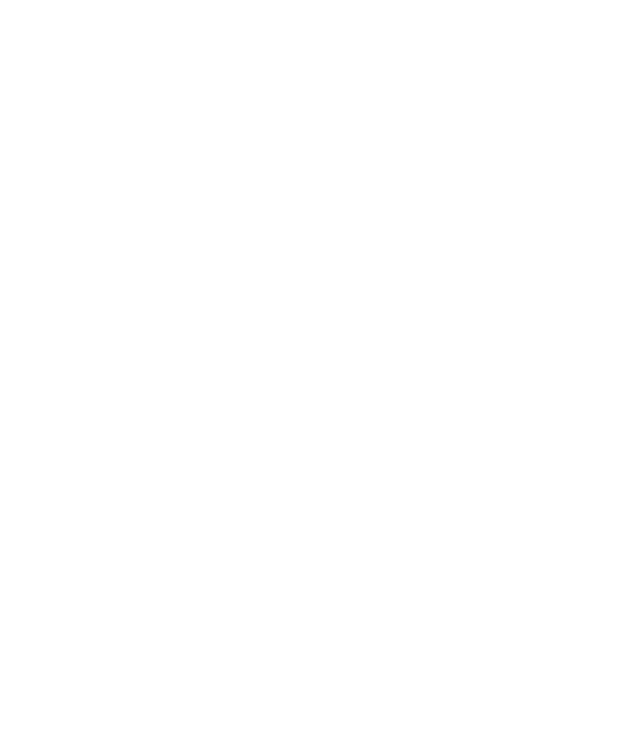
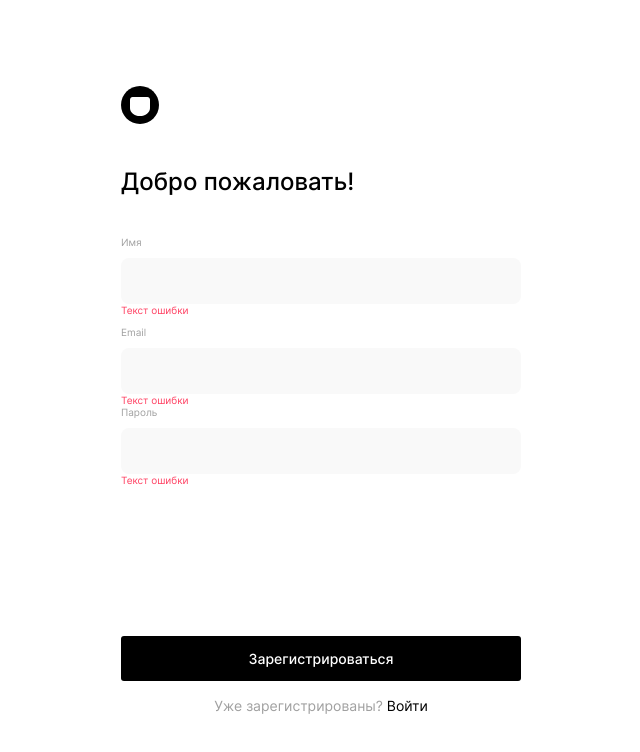
Before and after one commit to k-gnusarev/movies-explorer-frontend, a React (Create React App) app: page /signup in a window 1280 px wide. Shown: the top 752 px of the page, without its empty margins (319-959 px from the left). Built offline with nearby package versions, Linux system fonts and the light colour scheme.

Commit message:
add: register  page

```diff
--- a/src/components/Login/Login.css
+++ b/src/components/Login/Login.css
@@ -1,7 +1,6 @@
 /* TODO: адаптивная центровка по центру экрана */
 
 .login {
-  max-width: 400px;
   height: 100vh;
   margin: auto;
   display: flex;
@@ -9,6 +8,8 @@
 }
 
 .login__container {
+  width: 100%;
+  max-width: 400px;
   margin: auto;
   display: flex;
   flex-direction: column;
@@ -108,6 +109,8 @@
     margin-top: 56px;
     margin-bottom: 30px;
     align-items: center;
+    box-sizing: border-box;
+    padding: 0 30px;
   }
 
   .login__logo {
--- a/src/components/Register/Register.css
+++ b/src/components/Register/Register.css
@@ -0,0 +1,133 @@
+/* TODO: адаптивная центровка по центру экрана */
+
+.register {
+  height: 100vh;
+  margin: auto;
+  display: flex;
+  flex-direction: column;
+}
+
+.register__container {
+  width: 100%;
+  max-width: 400px;
+  margin: auto;
+  display: flex;
+  flex-direction: column;
+  justify-content: center;
+}
+
+.register__logo {
+  margin-bottom: 40px;
+}
+
+.register__input-section {
+  display: flex;
+  flex-direction: column;
+}
+
+.register__title {
+  font-size: 24px;
+  font-style: normal;
+  font-weight: 500;
+  line-height: 29px;
+
+  margin: 0;
+  margin-bottom: 40px;
+}
+
+.register__form {
+  display: flex;
+  flex-direction: column;
+}
+
+.register__label {
+  font-size: 10px;
+  line-height: 12px;
+  color: #a0a0a0;
+  margin-bottom: 10px;
+}
+
+.register__input {
+  box-sizing: border-box;
+  border: none;
+  outline: none;
+  background: #f9f9f9;
+  height: 46px;
+  border-radius: 8px;
+  padding: 15px;
+  font-size: 13px;
+  line-height: 16px;
+}
+
+.register__input:invalid{
+  color: #ff4062;
+}
+
+.register__error-label {
+  font-size: 10px;
+  line-height: 12px;
+  color: #ff4062
+}
+
+.register__error-label:first-of-type {
+  margin-bottom: 10px;
+}
+
+.register__button {
+  color: #fff;
+  background: #000;
+  margin: 150px 0 16px;
+  height: 45px;
+  border-radius: 3px;
+  padding: 0;
+  border: none;
+  outline: none;
+
+  font-size: 14px;
+  font-weight: 500;
+  line-height: 17px;
+}
+
+.register__text {
+  margin: 0;
+  padding: 0;
+  text-align: center;
+  color: #a0a0a0;
+  font-size: 14px;
+  line-height: 17px;
+}
+
+.register__link {
+  text-decoration: none;
+  font-size: 14px;
+  line-height: 17px;
+  color: #000;
+  transition: opacity .5s;
+}
+
+.register__link:hover {
+  opacity: .7;
+}
+
+@media screen and (max-width: 767px) {
+  .register__container {
+    margin-top: 56px;
+    margin-bottom: 30px;
+    align-items: center;
+    box-sizing: border-box;
+    padding: 0 30px;
+  }
+
+  .register__logo {
+    margin-bottom: 50px;
+  }
+
+  .register__form {
+    width: 100%;
+    margin: 0 30px;
+  }
+
+  .register__error-label:first-of-type {
+    margin-bottom: 20px;
+  }
+}
--- a/src/components/Register/Register.js
+++ b/src/components/Register/Register.js
@@ -1,9 +1,29 @@
 import React from 'react';
 import './Register.css';
+import { Link } from 'react-router-dom';
+import logo from '../../images/logo-header.svg';
 
 export default function Register(props) {
   return (
-    <>
-    </>
+    <section className='register'>
+      <div className='register__container'>
+
+        <Link className='register__link' to='/'><img className='register__logo' src={logo} alt='Перейти на главную страницу' /></Link>
+        <h2 className='register__title'>Добро пожаловать!</h2>
+        <form className='register__form'>
+          <label className='register__label'>Имя</label>
+          <input className='register__input' />
+          <span className='register__error-label'>Текст ошибки</span>
+          <label className='register__label'>Email</label>
+          <input type='email' className='register__input' />
+          <span className='register__error-label'>Текст ошибки</span>
+          <label className='register__label'>Пароль</label>
+          <input type='password' className='register__input' />
+          <span className='register__error-label'>Текст ошибки</span>
+          <button className='register__button'>Зарегистрироваться</button>
+        </form>
+        <p className='register__text'>Уже зарегистрированы? <Link to='/signin' className='register__link'>Войти</Link></p>
+      </div>
+    </section>
   )
 };
```
